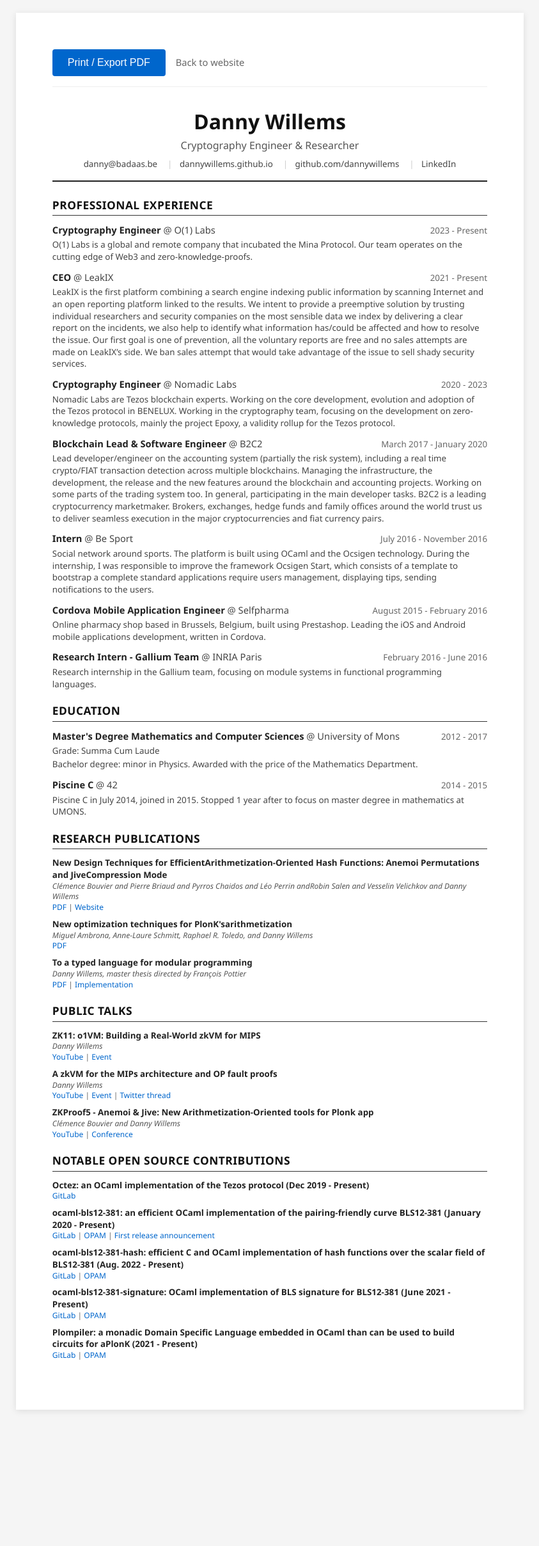
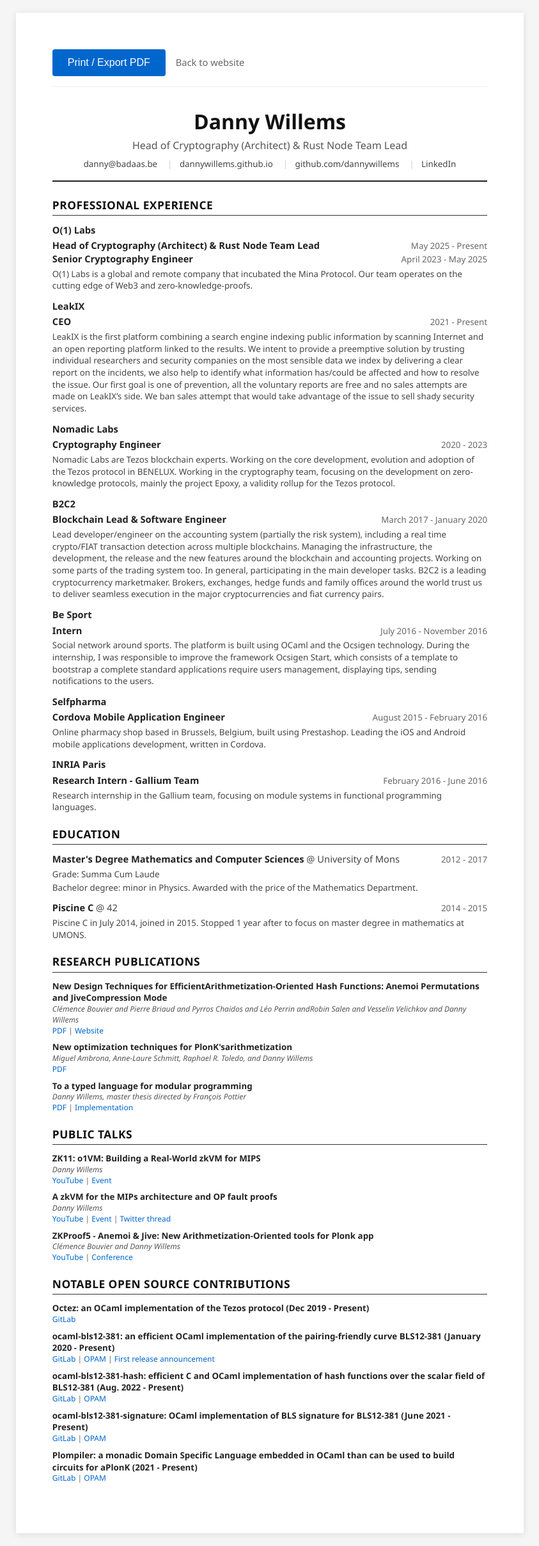
Before and after one commit to dannywillems/dannywillems.github.io, a Jekyll site: the page built from cv.html, in a window 1280 px wide. Shown: the whole page at 64% size, without its empty margins (218-1061 px from the left). Built offline with Jekyll 4.4.1, drawn with Linux system fonts in a browser that asks for light colours; before the commit the page ends 2223 px from its top, so only the background shows below that.

Commit message:
feat: update O(1) Labs positions with career progression
- Add Head of Cryptography (Architect) & Rust Node Team Lead (May 2025 - Present)
- Update Senior Cryptography Engineer (April 2023 - May 2025)
- Update CV page to display multiple positions per employer
- Update index.md header with new title

```diff
--- a/_data/jobs.yml
+++ b/_data/jobs.yml
@@ -4,9 +4,12 @@
 - employer: O(1) Labs
   url: https://o1labs.org
   positions:
-    - title: Cryptography Engineer
-      start: 2023
+    - title: Head of Cryptography (Architect) & Rust Node Team Lead
+      start: May 2025
       end: Present
+    - title: Senior Cryptography Engineer
+      start: April 2023
+      end: May 2025
   description: |
     O(1) Labs is a global and remote company that incubated the Mina Protocol.
     Our team operates on the cutting edge of Web3 and zero-knowledge-proofs.
--- a/assets/cv.css
+++ b/assets/cv.css
@@ -127,6 +127,16 @@
 .cv-entry {
   margin-bottom: 0.75rem;
   page-break-inside: avoid;
+}
+
+.cv-entry-employer {
+  font-weight: 700;
+  font-size: 11pt;
+  margin-bottom: 0.25rem;
+}
+
+.cv-entry-employer a {
+  color: #222;
 }
 
 .cv-entry-header {
--- a/cv.html
+++ b/cv.html
@@ -6,7 +6,7 @@
 
 <header class="cv-header">
   <h1>Danny Willems</h1>
-  <p class="cv-title">Cryptography Engineer & Researcher</p>
+  <p class="cv-title">Head of Cryptography (Architect) & Rust Node Team Lead</p>
   <div class="cv-contact">
     <span><a href="mailto:danny@badaas.be">danny@badaas.be</a></span>
     <span><a href="https://dannywillems.github.io">dannywillems.github.io</a></span>
@@ -19,21 +19,15 @@
   <h2>Professional Experience</h2>
   {% for job in site.data.jobs %}
   <div class="cv-entry">
+    <div class="cv-entry-employer">
+      {% if job.url %}<a href="{{ job.url }}">{{ job.employer }}</a>{% else %}{{ job.employer }}{% endif %}
+    </div>
+    {% for position in job.positions %}
     <div class="cv-entry-header">
-      <div>
-        <span class="cv-entry-title">
-          {% for position in job.positions %}
-            {{ position.title }}{% unless forloop.last %}, {% endunless %}
-          {% endfor %}
-        </span>
-        <span class="cv-entry-org">
-          @ {% if job.url %}<a href="{{ job.url }}">{{ job.employer }}</a>{% else %}{{ job.employer }}{% endif %}
-        </span>
-      </div>
-      <span class="cv-entry-dates">
-        {{ job.positions.first.start }} - {{ job.positions.first.end }}
-      </span>
+      <span class="cv-entry-title">{{ position.title }}</span>
+      <span class="cv-entry-dates">{{ position.start }} - {{ position.end }}</span>
     </div>
+    {% endfor %}
     {% if job.description %}
     <div class="cv-entry-description">
       {{ job.description | markdownify }}
```
Also changed, not shown: index.md (+1 -1 lines).
